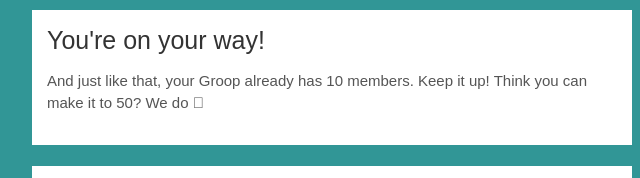
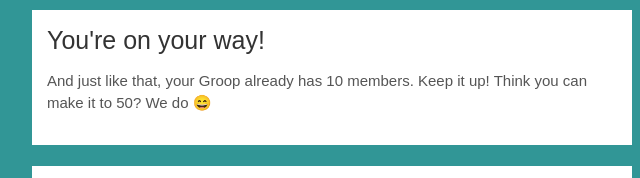
Before and after one commit to jbo118/email-test, a plain HTML site: page milestone10Members.html in a window 1280 px wide. Shown: the part 163-341 px from the top of the page, 308-948 px from the left. Drawn offline with Linux system fonts and the light colour scheme.

Commit message:
Update milestone10Members.html

```diff
--- a/milestone10Members.html
+++ b/milestone10Members.html
@@ -68,7 +68,7 @@
               <tr>
                 <td class="first">
                   <h1>You're on your way!</h1>
-                  <p>And just like that, your Groop already has 10 members. Keep it up! Think you can make it to 50? We do &#xF604<br>
+                  <p>And just like that, your Groop already has 10 members. Keep it up! Think you can make it to 50? We do 😄<br>
                   </p>
                 </td>
               </tr>
```
